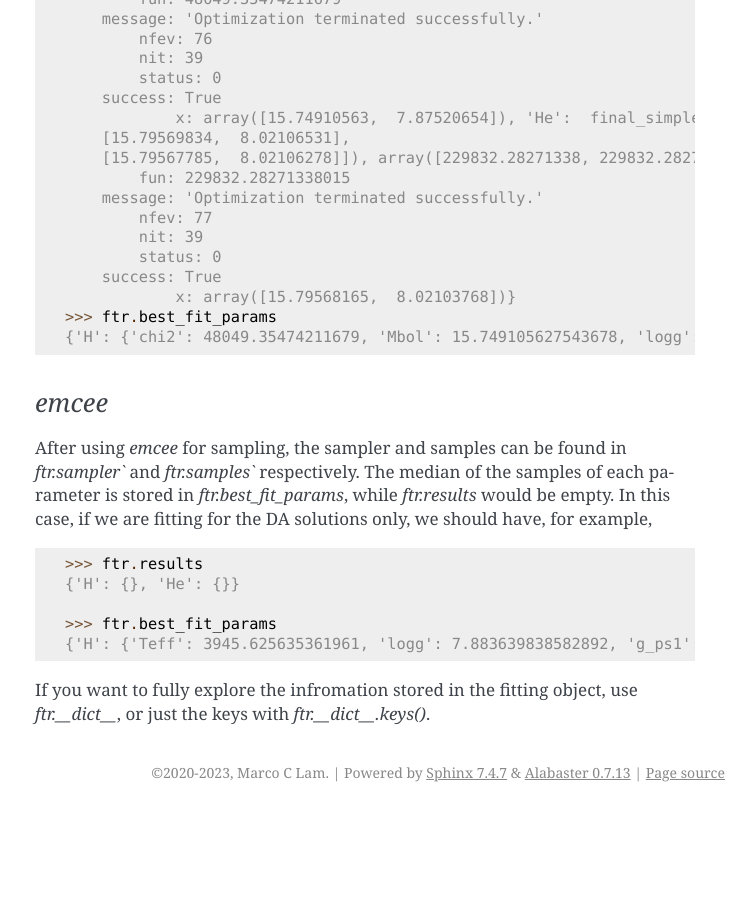
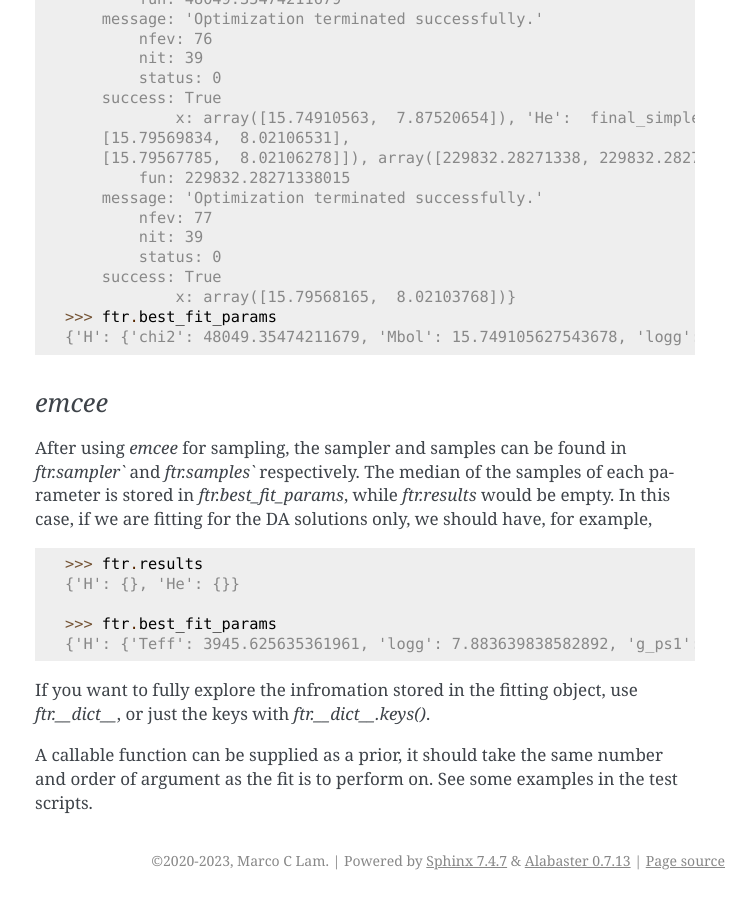
Before and after one commit to cylammarco/WDPhotTools, a Sphinx documentation site: the page built from docs/source/tutorials/fitting.rst, in a window 1280 px wide and 900 px high, scrolled down 5751 px. Shown: the whole window, without its empty margins (385-1141 px from the left). Built offline with Sphinx 7.4.7, drawn with Linux system fonts in a browser that asks for light colours; before the commit the page ends 6563 px from its top, so only the background shows below that.

Commit message:
added a line to the readme and doc about prior.

```diff
--- a/docs/source/tutorials/fitting.rst
+++ b/docs/source/tutorials/fitting.rst
@@ -39,7 +39,7 @@ Below is the default setup of the `fit` method, we will go through the 8 cases o
         distance_err=None,
         extinction_convolved=True,
         kernel="cubic",
-        Rv=0.0,
+        rv=0.0,
         ebv=0.0,
         independent=["Mbol", "logg"],
         initial_guess=[10.0, 8.0],
@@ -83,7 +83,7 @@ When a log(g) is not included in the `independent` list, it will assume a fixed
             distance_err=0.1,
             extinction_convolved=True,
             kernel="cubic",
-            Rv=3.1,
+            rv=3.1,
             ebv=0.1,
             independent=["Mbol"],
             initial_guess=[10.0],
@@ -103,7 +103,7 @@ Compared to case 1, this fits for the logg, so we needs to add `"logg"` to the `
             distance_err=0.1,
             extinction_convolved=True,
             kernel="cubic",
-            Rv=3.1,
+            rv=3.1,
             ebv=0.1,
             independent=["Mbol", "logg"],
             initial_guess=[10.0, 8.0],
@@ -122,7 +122,7 @@ Compared to case 1, this fits for the distance, but we need to change two things
             distance=None,
             extinction_convolved=True,
             kernel="cubic",
-            Rv=3.1,
+            rv=3.1,
             ebv=0.1,
             independent=["Mbol"],
             initial_guess=[10.0, 30.7],
@@ -201,7 +201,7 @@ This is the setup that is the most likely to fail because it is fitting 3 unknow
             mags=[a, b, c],
             mag_errors=[a_err, b_err, c_err],
             distance=None,
-            Rv=3.1,
+            rv=3.1,
             ebv=0.1,
             independent=["Mbol", "logg"],
             initial_guess=[10.0, 8.0, 30.0],
@@ -281,3 +281,5 @@ After using `emcee` for sampling, the sampler and samples can be found in `ftr.s
 
 
 If you want to fully explore the infromation stored in the fitting object, use `ftr.__dict__`, or just the keys with `ftr.__dict__.keys()`.
+
+A callable function can be supplied as a prior, it should take the same number and order of argument as the fit is to perform on. See some examples in the test scripts.
```
Also changed, not shown: README.md (+13 -0 lines).
